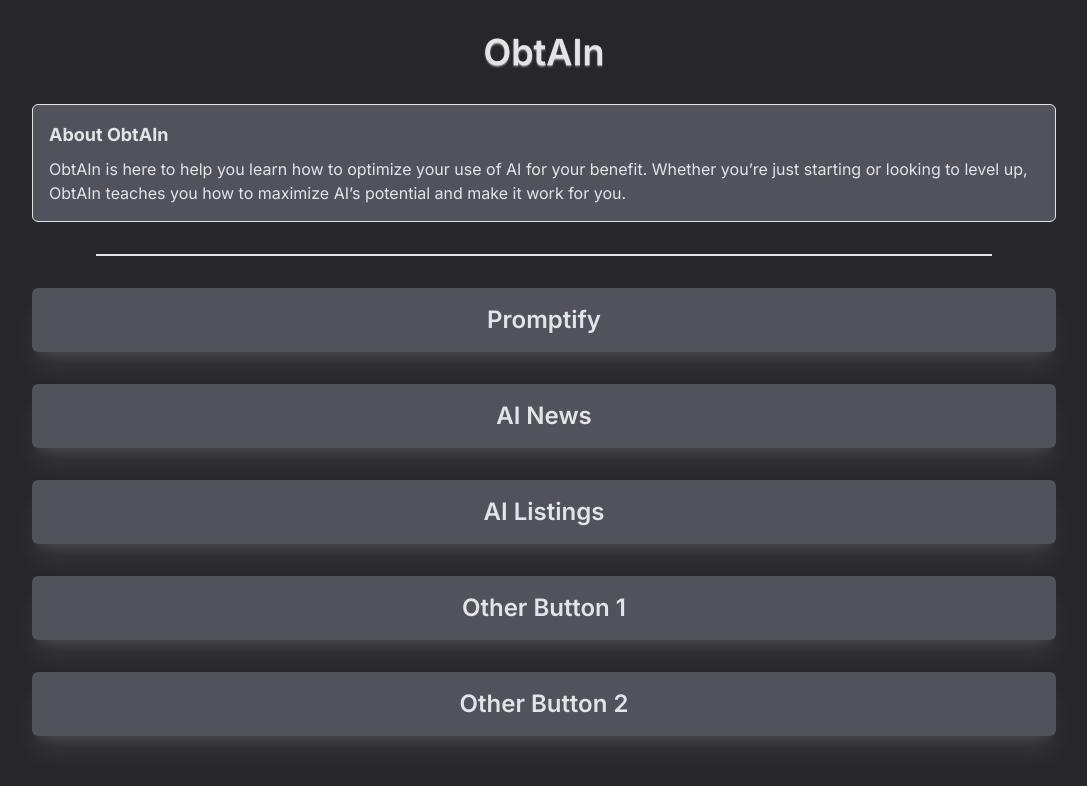
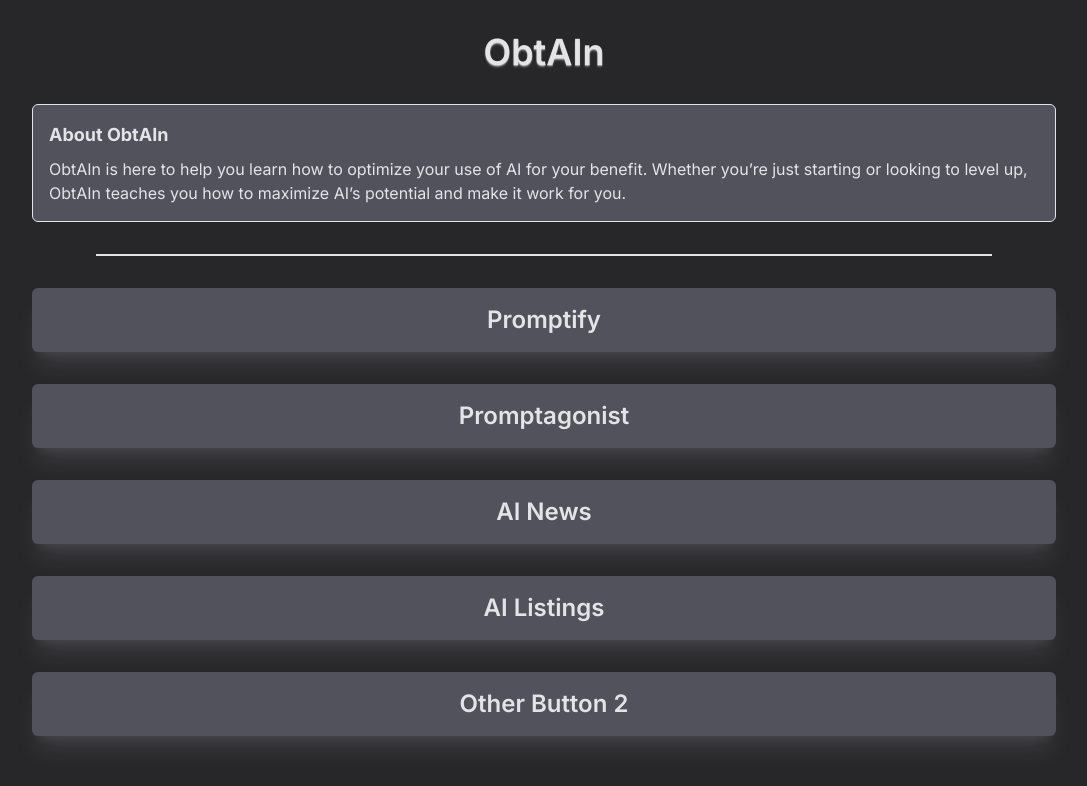
Before and after one commit to obtain-ai/obtain, a SvelteKit app: page / in a window 1280 px wide. Shown: the top 786 px of the page, without its empty margins (96-1183 px from the left). Built offline with nearby package versions, Linux system fonts and the light colour scheme.

Commit message:
Update +page.svelte

```diff
--- a/src/routes/+page.svelte
+++ b/src/routes/+page.svelte
@@ -18,8 +18,8 @@
 
 <div class="grid grid-cols-1 justify-items-center gap-8">
 	<MenuButton title="Promptify" href="/promptify" />
+	<MenuButton title="Promptagonist" href="/promptagonist" />
 	<MenuButton title="AI News" href="/news" />
 	<MenuButton title="AI Listings" href="/AIListings" />
-	<MenuButton title="Other Button 1" />
 	<MenuButton title="Other Button 2" />
 </div>
```
